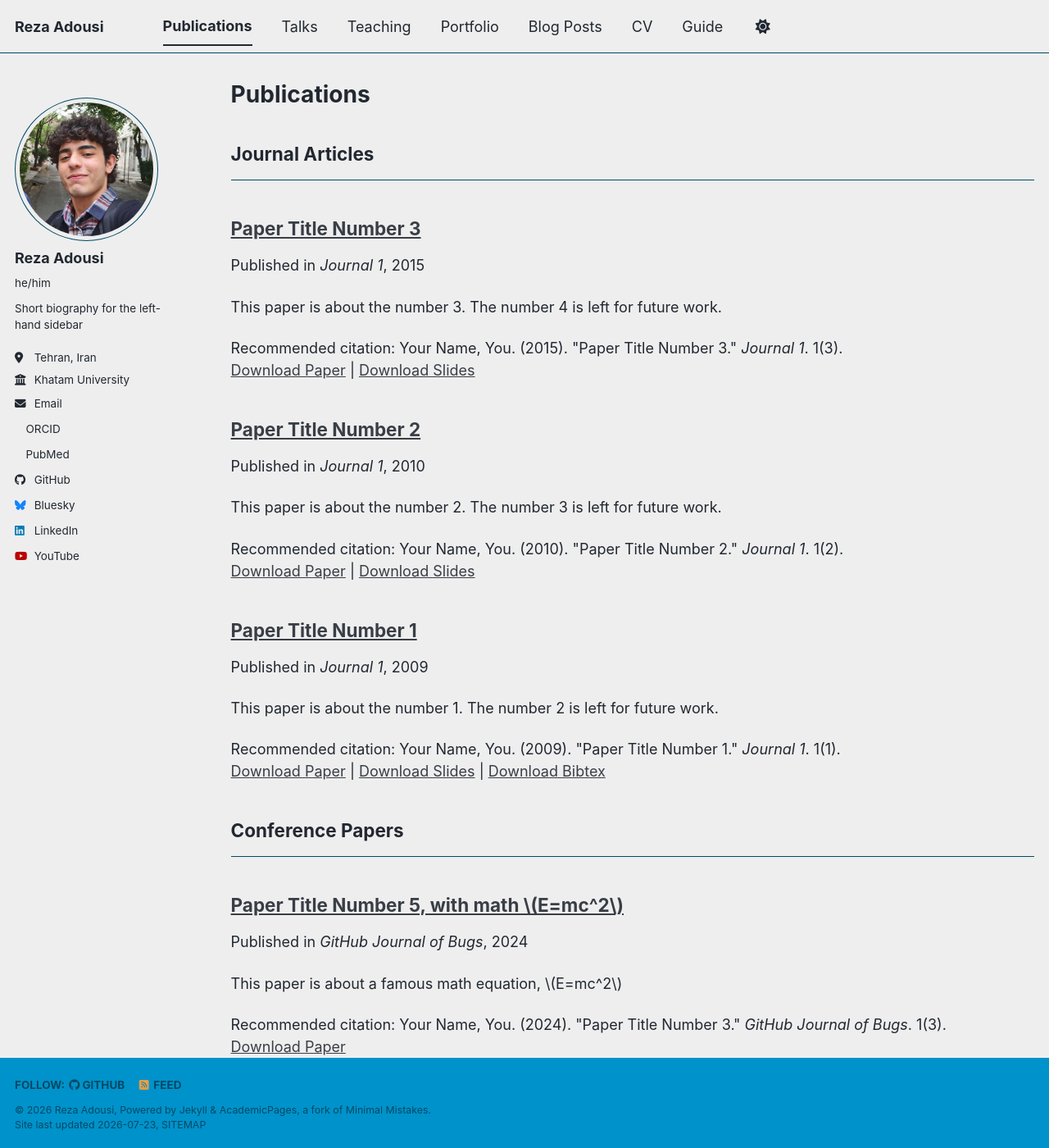
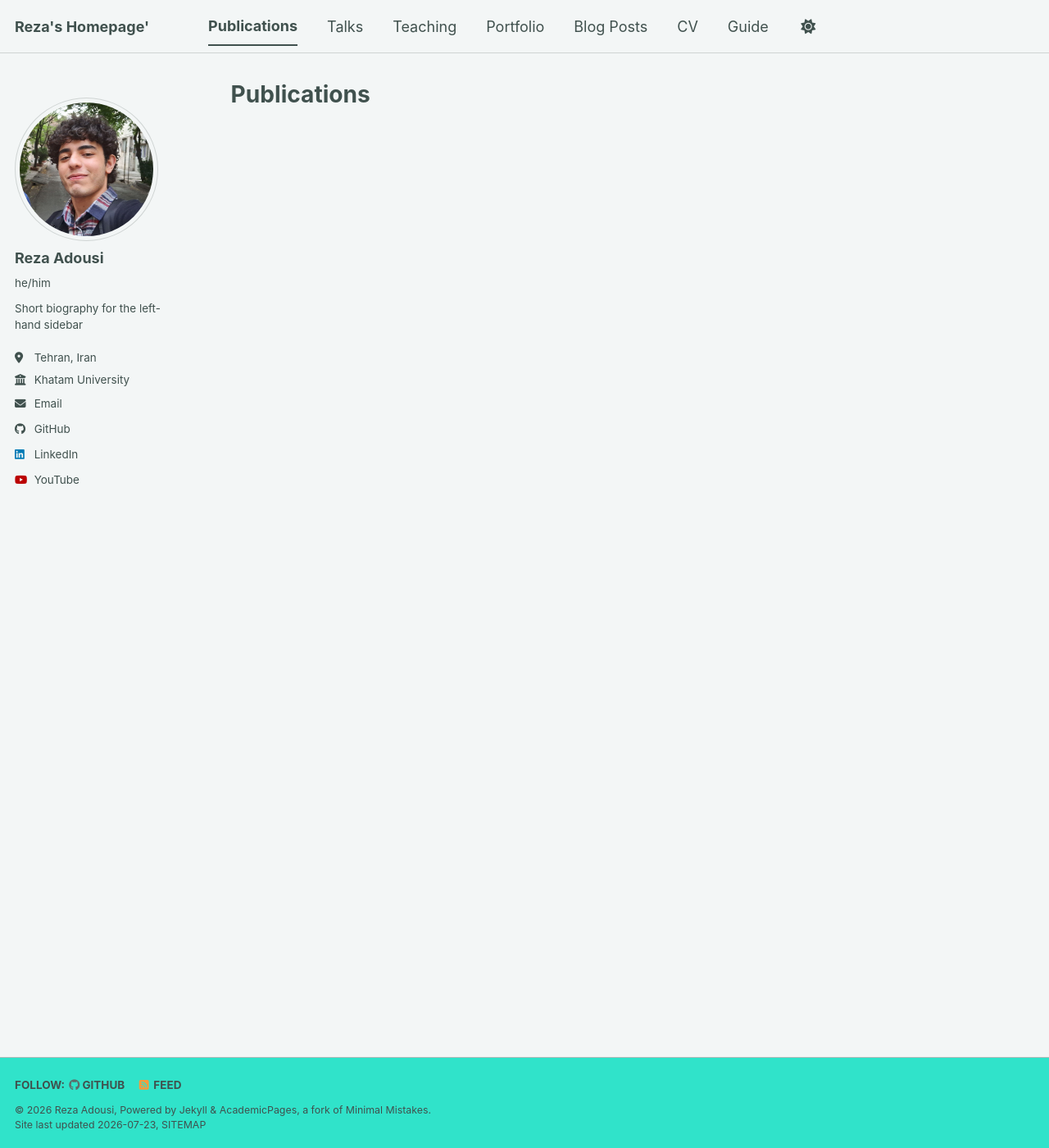
Before and after one commit to RezaAdousi/rezaadousi.github.io, a Jekyll site: the page built from _pages/publications.html, in a window 1280 px wide and 1400 px high. Shown: the whole window at 82% size. Built offline with Jekyll 4.4.1, drawn with Linux system fonts in a browser that asks for light colours; a style sheet for code colours, icons or effects is not loaded; a file with an impossible date is left out; some of the changed text lies outside the part shown.

Commit message:
Update site configuration, add projects page, modify teaching titles, and remove outdated publications

```diff
--- a/_config.yml
+++ b/_config.yml
@@ -8,8 +8,8 @@
 
 # Basic Site Settings
 locale                   : "en-US"
-site_theme               : "air" # The available themes options are "default", "air", "sunrise", "mint", "dirt" and "contrast"
-title                    : "Reza Adousi"
+site_theme               : "mint" # The available themes options are "default", "air", "sunrise", "mint", "dirt" and "contrast"
+title                    : "Reza's Homepage'"
 title_separator          : "-"
 name                     : &name "Reza Adousi"
 description              : &description "Your Name's academic portfolio"   # Update this with a general description of your site, this is the default if not overridden by a page
@@ -38,10 +38,10 @@ author:
   googlescholar    :
   inspire-hep      : # URL
   impactstory      : # URL
-  orcid            : "https://orcid.org/yourorcidurl"
+  orcid            :
   semantic         : # URL
   ssrn             : # URL
-  pubmed           : "https://www.ncbi.nlm.nih.gov/pubmed/?term=john+snow"
+  pubmed           :
   researchgate     : # URL
   scopus           : # URL
   zotero           : # URL
@@ -57,7 +57,7 @@ author:
 
   # Social media
   artstation       : # Username
-  bluesky          : "bsky.app" # Replace this with you Bluesky username
+  bluesky          :
   facebook         : # Username
   flickr           : # Username
   foursquare       : # Username
@@ -85,11 +85,11 @@ author:
 # Publication Category - The following the list of publication categories and their headings
 publication_category:
   books:
-    title: 'Books'
+    title:
   manuscripts:
-    title: 'Journal Articles'
+    title:
   conferences:
-    title: 'Conference Papers'
+    title:
 
 # Site Settings
 teaser                   :  # filename of teaser fallback teaser image placed in /images/ for social media previews
--- a/_pages/teaching.html
+++ b/_pages/teaching.html
@@ -1,6 +1,6 @@
 ---
 layout: archive
-title: "Teaching"
+title: "Teaching Assistant Experience"
 permalink: /teaching/
 author_profile: true
 ---
--- a/_publications/2009-10-01-paper-title-number-1.md
+++ /dev/null
@@ -1,14 +0,0 @@
----
-title: "Paper Title Number 1"
-collection: publications
-category: manuscripts
-permalink: /publication/2009-10-01-paper-title-number-1
-excerpt: 'This paper is about the number 1. The number 2 is left for future work.'
-date: 2009-10-01
-venue: 'Journal 1'
-slidesurl: 'https://academicpages.github.io/files/slides1.pdf'
-paperurl: 'https://academicpages.github.io/files/paper1.pdf'
-bibtexurl: 'https://academicpages.github.io/files/bibtex1.bib'
-citation: 'Your Name, You. (2009). &quot;Paper Title Number 1.&quot; <i>Journal 1</i>. 1(1).'
----
-The contents above will be part of a list of publications, if the user clicks the link for the publication than the contents of section will be rendered as a full page, allowing you to provide more information about the paper for the reader. When publications are displayed as a single page, the contents of the above "citation" field will automatically be included below this section in a smaller font.
--- a/_publications/2010-10-01-paper-title-number-2.md
+++ /dev/null
@@ -1,14 +0,0 @@
----
-title: "Paper Title Number 2"
-collection: publications
-category: manuscripts
-permalink: /publication/2010-10-01-paper-title-number-2
-excerpt: 'This paper is about the number 2. The number 3 is left for future work.'
-date: 2010-10-01
-venue: 'Journal 1'
-slidesurl: 'https://academicpages.github.io/files/slides2.pdf'
-paperurl: 'https://academicpages.github.io/files/paper2.pdf'
-citation: 'Your Name, You. (2010). &quot;Paper Title Number 2.&quot; <i>Journal 1</i>. 1(2).'
----
-
-The contents above will be part of a list of publications, if the user clicks the link for the publication than the contents of section will be rendered as a full page, allowing you to provide more information about the paper for the reader. When publications are displayed as a single page, the contents of the above "citation" field will automatically be included below this section in a smaller font.
--- a/_publications/2015-10-01-paper-title-number-3.md
+++ /dev/null
@@ -1,14 +0,0 @@
----
-title: "Paper Title Number 3"
-collection: publications
-category: manuscripts
-permalink: /publication/2015-10-01-paper-title-number-3
-excerpt: 'This paper is about the number 3. The number 4 is left for future work.'
-date: 2015-10-01
-venue: 'Journal 1'
-slidesurl: 'https://academicpages.github.io/files/slides3.pdf'
-paperurl: 'https://academicpages.github.io/files/paper3.pdf'
-citation: 'Your Name, You. (2015). &quot;Paper Title Number 3.&quot; <i>Journal 1</i>. 1(3).'
----
-
-The contents above will be part of a list of publications, if the user clicks the link for the publication than the contents of section will be rendered as a full page, allowing you to provide more information about the paper for the reader. When publications are displayed as a single page, the contents of the above "citation" field will automatically be included below this section in a smaller font.
--- a/_publications/2025-06-08-paper-title-number-5.md
+++ /dev/null
@@ -1,13 +0,0 @@
----
-title: "Paper Title Number 5, with math $$E=mc^2$$"
-collection: publications
-category: conferences
-permalink: /publication/2024-02-17-paper-title-number-4
-excerpt: 'This paper is about a famous math equation, $$E=mc^2$$'
-date: 2024-02-17
-venue: 'GitHub Journal of Bugs'
-paperurl: 'https://academicpages.github.io/files/paper3.pdf'
-citation: 'Your Name, You. (2024). &quot;Paper Title Number 3.&quot; <i>GitHub Journal of Bugs</i>. 1(3).'
----
-
-Using [MathJax](https://www.mathjax.org/) in the description is supported - $$E=mc^2$$ - however, the use must be mindful that the default delimiters are `$$...$$` and `\\[...\\]` which differs from the `$...$` that is typically expected.
```
Also changed, not shown: _pages/projects.html (added, +175 -0 lines), _publications/2024-02-17-paper-title-number-4.md (deleted, +0 -13 lines), _publications/player_engagement.md (added, +7 -0 lines), _teaching/2014-spring-teaching-1.md (deleted, +0 -20 lines), _teaching/2015-spring-teaching-2.md (deleted, +0 -20 lines), _teaching/2026_spring.md (added, +22 -0 lines).
